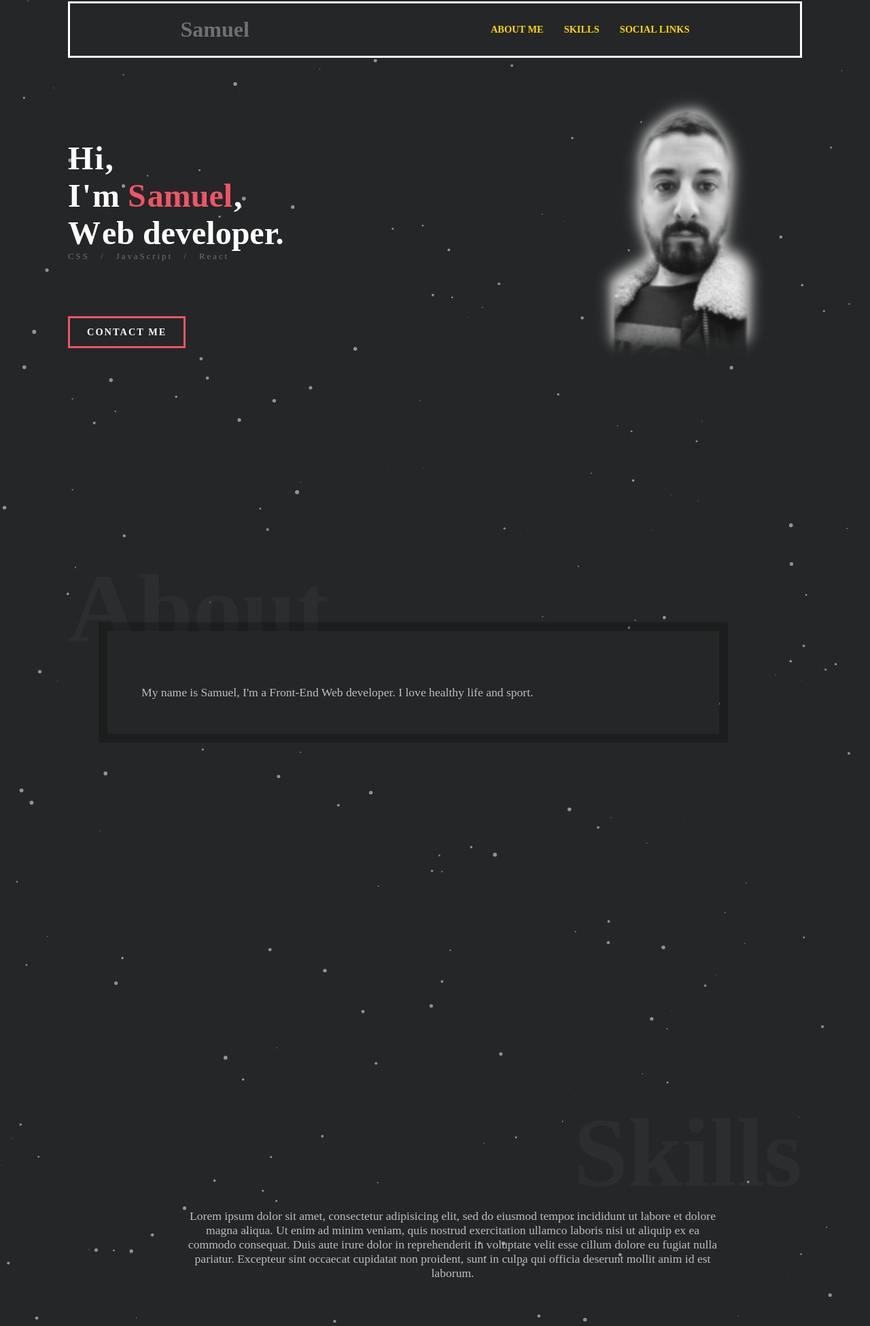
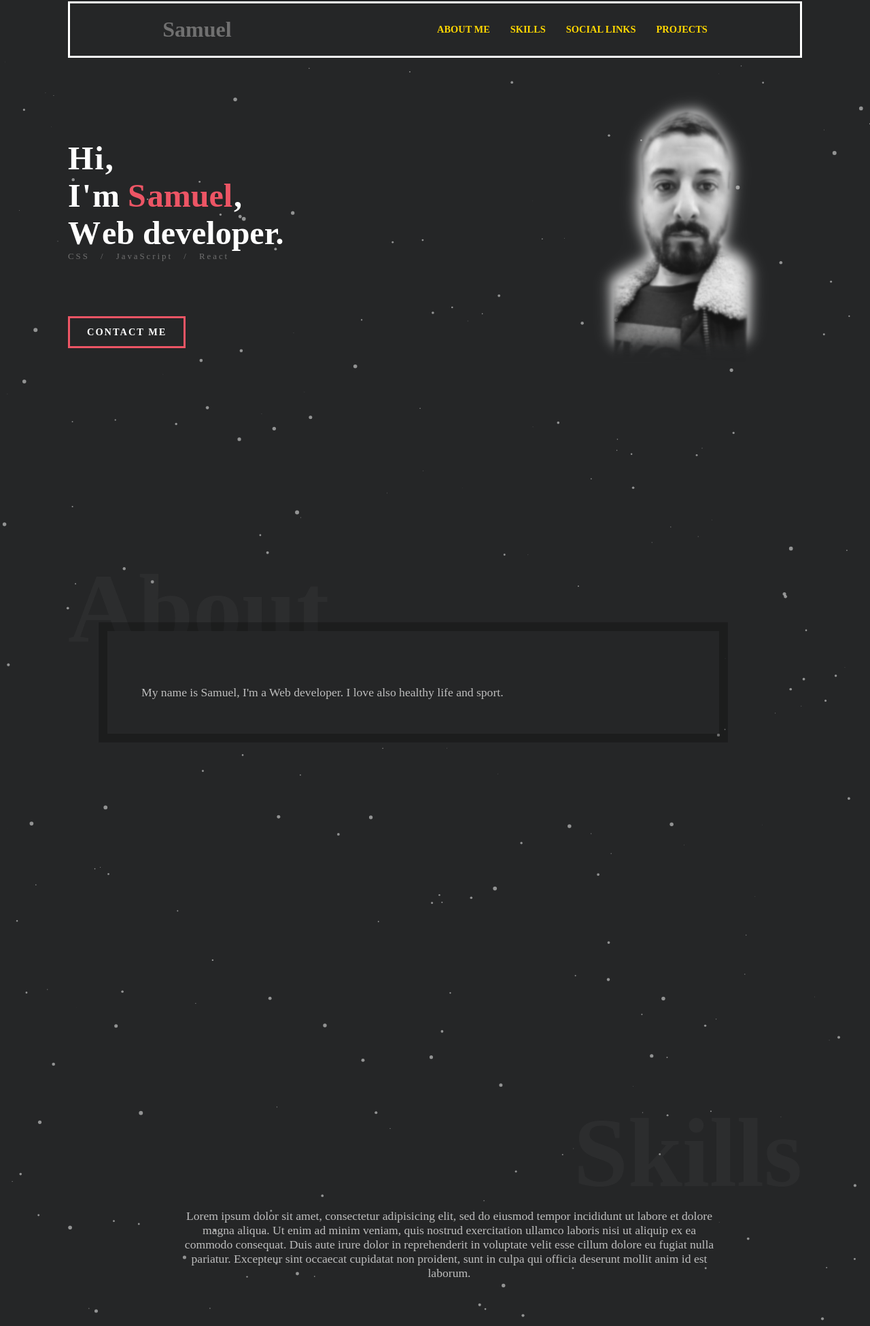
Before and after one commit to Classiclegend98/Portfolio, a PHP site: page / in a window 1280 px wide. Shown: the top 1950 px of the page at 68% size. Run offline with PHP 8.4, Linux system fonts and the light colour scheme; some libraries are stand-ins or nearby versions.

Commit message:
Modifications

```diff
--- a/css/style.css
+++ b/css/style.css
@@ -23,7 +23,7 @@
 }
 
 #snow_fall {
-  height: 490%;
+  height: 510%;
   z-index:-2;
   left:0;
   top:0;
@@ -216,7 +216,7 @@
   position: relative;
   left: 20%;
   right: 50%;
-  transform: translateX(-50px);
+  transform: translateX(-55px);
   text-align: center;
   margin-bottom: 50px;
 }
--- a/index.html
+++ b/index.html
@@ -29,6 +29,7 @@
             <li> <a href="#about">About Me</a></li>
             <li> <a href="#skills">Skills</a></li>
             <li> <a href="#sociallink">Social links</a></li>
+            <li> <a href="#projects">Projects</a></li>
           </ul>
         </nav>
 
@@ -63,7 +64,7 @@
     <div class="container about" id="about">
       <h1>About</h1>
       <div class="about-me-info">
-        <p>My name is Samuel, I'm a Front-End Web developer. I love healthy life and sport.</p>
+        <p>My name is Samuel, I'm a Web developer. I love also healthy life and sport.</p>
       </div>
     </div>
 
```
Also changed, not shown: js/particles.js (line endings or trailing spaces).
